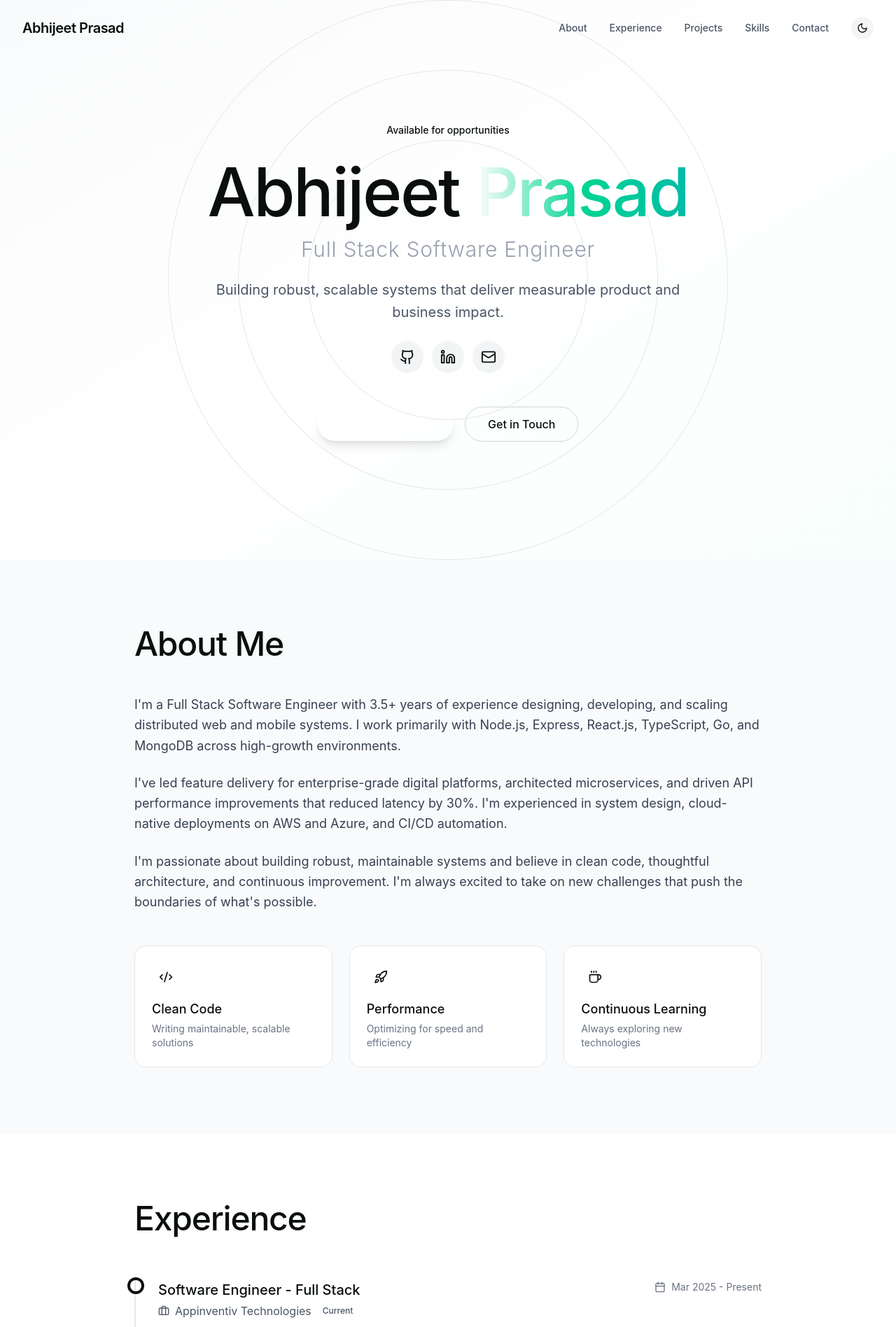
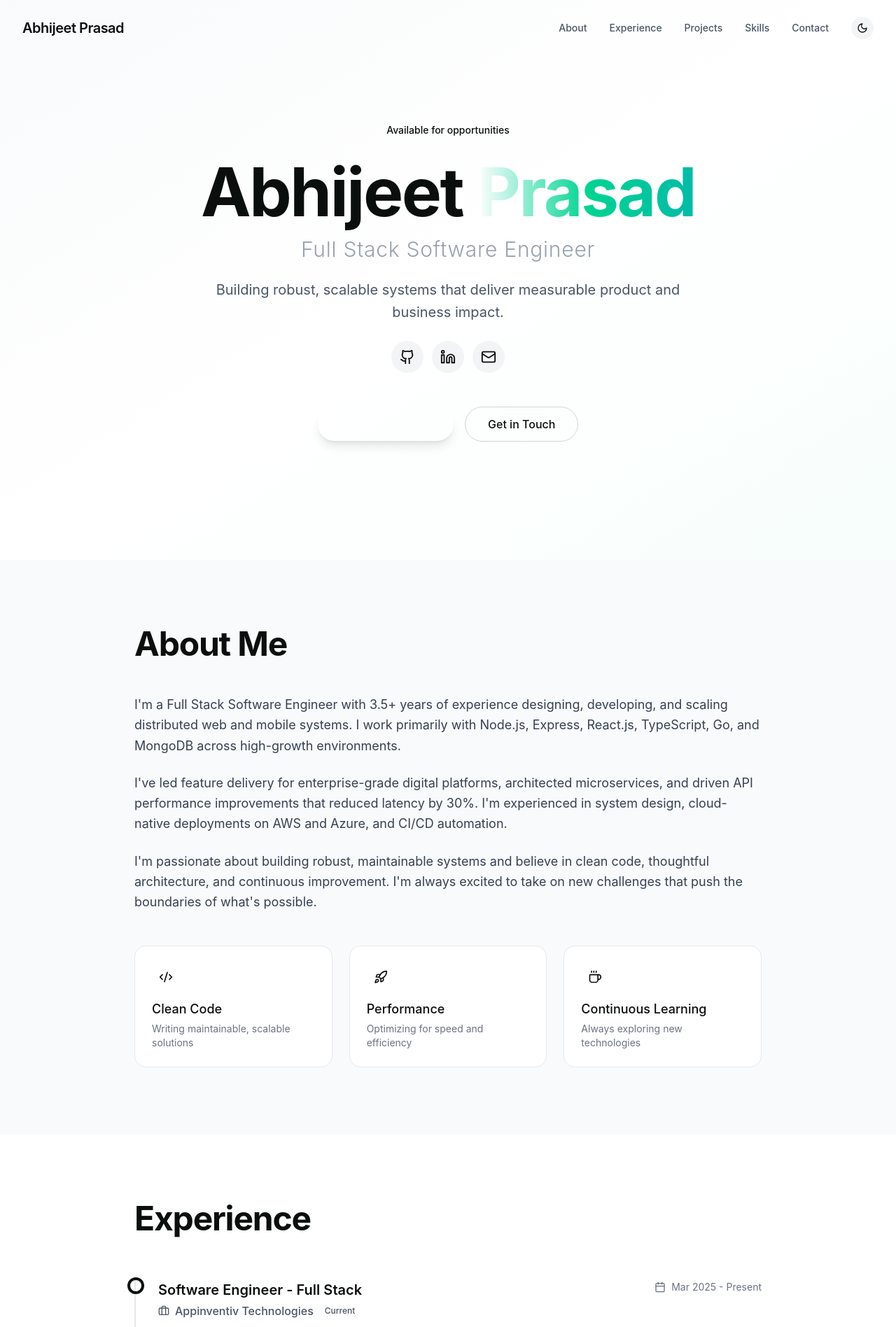
Before and after one commit to kudoabhijeet/portfolio, a Next.js app: page / in a window 1280 px wide. Shown: the top 1896 px of the page at 70% size. Built offline with nearby package versions, Linux system fonts and the light colour scheme.

Commit message:
version 2

```diff
--- a/package.json
+++ b/package.json
@@ -14,7 +14,9 @@
     "next": "^14.2.0",
     "next-themes": "0.4.6",
     "react": "18.3.1",
-    "react-dom": "18.3.1"
+    "react-dom": "18.3.1",
+    "simple-icons": "^16.22.0",
+    "tw-animate-css": "^1.4.0"
   },
   "devDependencies": {
     "@tailwindcss/postcss": "4.1.12",
--- a/src/app/components/About.tsx
+++ b/src/app/components/About.tsx
@@ -25,7 +25,7 @@ export function About() {
     <section id="about" className="py-24 px-6 lg:px-8 bg-gray-50 dark:bg-gray-900/50">
       <div className="max-w-4xl mx-auto">
         <motion.h2
-          className="text-4xl md:text-5xl tracking-tight mb-12"
+          className="text-4xl md:text-5xl font-bold tracking-tight mb-12"
           initial={{ opacity: 0, y: 20 }}
           whileInView={{ opacity: 1, y: 0 }}
           viewport={{ once: true }}
--- a/src/app/components/Contact.tsx
+++ b/src/app/components/Contact.tsx
@@ -41,7 +41,7 @@ export function Contact() {
     <section id="contact" className="py-24 px-6 lg:px-8 bg-gray-50 dark:bg-gray-900/50">
       <div className="max-w-4xl mx-auto">
         <motion.h2
-          className="text-4xl md:text-5xl tracking-tight mb-16"
+          className="text-4xl md:text-5xl font-bold tracking-tight mb-16"
           initial={{ opacity: 0, y: 20 }}
           whileInView={{ opacity: 1, y: 0 }}
           viewport={{ once: true }}
--- a/src/app/components/Experience.tsx
+++ b/src/app/components/Experience.tsx
@@ -1,21 +1,13 @@
 import { Briefcase, Calendar } from "lucide-react";
 import { motion } from "motion/react";
-
-interface ExperienceItem {
-  title: string;
-  company: string;
-  period: string;
-  description: string[];
-  current?: boolean;
-}
-
 import { experience as experiences } from "../data/portfolio";
 
-export function Experience() {  return (
+export function Experience() {
+  return (
     <section id="experience" className="py-24 px-6 lg:px-8">
       <div className="max-w-4xl mx-auto">
         <motion.h2
-          className="text-4xl md:text-5xl tracking-tight mb-16"
+          className="text-4xl md:text-5xl font-bold tracking-tight mb-16"
           initial={{ opacity: 0, y: 20 }}
           whileInView={{ opacity: 1, y: 0 }}
           viewport={{ once: true }}
@@ -40,12 +32,12 @@ export function Experience() {  return (
                     : "bg-gray-800 dark:bg-gray-300"
                 }`}
               />
-              <div className="mb-2 flex items-start justify-between flex-wrap gap-2">
+              <div className="mb-3 flex items-start justify-between flex-wrap gap-2">
                 <div>
-                  <h3 className="text-xl mb-1">{exp.title}</h3>
-                  <div className="flex items-center gap-2 text-gray-600 dark:text-gray-400 mb-2">
+                  <h3 className="text-xl font-semibold mb-1">{exp.title}</h3>
+                  <div className="flex items-center gap-2 text-gray-600 dark:text-gray-400">
                     <Briefcase size={16} />
-                    <span>{exp.company}</span>
+                    <span className="font-medium">{exp.company}</span>
                     {exp.current && (
                       <span className="px-2 py-0.5 bg-primary/10 text-primary text-xs font-medium rounded-full">
                         Current
@@ -58,6 +50,20 @@ export function Experience() {  return (
                   <span>{exp.period}</span>
                 </div>
               </div>
+
+              {exp.stack && (
+                <div className="flex flex-wrap gap-1.5 mb-4">
+                  {exp.stack.map((tech, i) => (
+                    <span
+                      key={i}
+                      className="px-2.5 py-0.5 bg-primary/8 text-primary text-xs font-medium rounded-full border border-primary/15"
+                    >
+                      {tech}
+                    </span>
+                  ))}
+                </div>
+              )}
+
               <ul className="space-y-2 text-gray-700 dark:text-gray-300">
                 {exp.description.map((item, i) => (
                   <li key={i} className="flex items-start gap-3">
--- a/src/app/components/Hero.tsx
+++ b/src/app/components/Hero.tsx
@@ -17,29 +17,14 @@ export function Hero() {
     >
       <div className="absolute inset-0 overflow-hidden pointer-events-none">
         <motion.div
-          className="absolute top-1/4 -left-32 w-96 h-96 bg-primary/10 rounded-full blur-3xl"
+          className="absolute top-1/4 -left-32 w-96 h-96 bg-primary/8 rounded-full blur-3xl"
           animate={{ y: [0, -30, 0], x: [0, 15, 0] }}
           transition={{ duration: 8, repeat: Infinity, ease: "easeInOut" }}
         />
         <motion.div
-          className="absolute bottom-1/4 -right-32 w-96 h-96 bg-primary/15 rounded-full blur-3xl"
+          className="absolute bottom-1/4 -right-32 w-96 h-96 bg-primary/10 rounded-full blur-3xl"
           animate={{ y: [0, 30, 0], x: [0, -15, 0] }}
           transition={{ duration: 10, repeat: Infinity, ease: "easeInOut" }}
-        />
-        <motion.div
-          className="absolute top-1/2 left-1/2 -translate-x-1/2 -translate-y-1/2 w-[800px] h-[800px] border border-primary/15 rounded-full"
-          animate={{ rotate: 360 }}
-          transition={{ duration: 60, repeat: Infinity, ease: "linear" }}
-        />
-        <motion.div
-          className="absolute top-1/2 left-1/2 -translate-x-1/2 -translate-y-1/2 w-[600px] h-[600px] border border-primary/10 rounded-full"
-          animate={{ rotate: -360 }}
-          transition={{ duration: 45, repeat: Infinity, ease: "linear" }}
-        />
-        <motion.div
-          className="absolute top-1/2 left-1/2 -translate-x-1/2 -translate-y-1/2 w-[400px] h-[400px] border border-primary/8 rounded-full"
-          animate={{ rotate: 360 }}
-          transition={{ duration: 30, repeat: Infinity, ease: "linear" }}
         />
       </div>
 
@@ -59,7 +44,7 @@ export function Hero() {
 
         <div className="mb-6">
           <motion.h1
-            className="text-5xl md:text-7xl lg:text-8xl tracking-tight mb-4"
+            className="text-5xl md:text-7xl lg:text-8xl font-bold tracking-tight mb-4"
             initial={{ opacity: 0, y: 30 }}
             animate={{ opacity: 1, y: 0 }}
             transition={{ duration: 0.8, ease: "easeOut" }}
--- a/src/app/data/portfolio.ts
+++ b/src/app/data/portfolio.ts
@@ -33,6 +33,14 @@ export const experience = [
     company: "Appinventiv Technologies",
     period: "Mar 2025 - Present",
     current: true,
+    stack: [
+      "React",
+      "Node.js",
+      "TypeScript",
+      "PostgreSQL",
+      "MongoDB",
+      "NestJS",
+    ],
     description: [
       "Led full-stack development for OmniCentral and EmaarMind, enterprise-grade digital platforms for Emaar, using React, Node.js, TypeScript, and PostgreSQL/MongoDB",
       "Designed and implemented RESTful APIs and real-time event-driven features, improving system performance and reducing latency across client-server communications",
@@ -45,6 +53,14 @@ export const experience = [
     company: "Advanced Adventure Gear Technologies",
     period: "Jun 2024 - Feb 2025",
     current: false,
+    stack: [
+      "Node.js",
+      "Go",
+      "PostgreSQL",
+      "Redis",
+      "React Native",
+      "GitHub Actions",
+    ],
     description: [
       "Built and launched JourneyX, a cross-platform travel management app, reaching 1,000+ installs within 90 days",
       "Designed scalable backend microservices with Node.js, Go, PostgreSQL, and Redis, achieving a 30% improvement in API latency",
@@ -57,6 +73,7 @@ export const experience = [
     company: "Surface Modification Technologies",
     period: "Jan 2022 - Jun 2024",
     current: false,
+    stack: ["REST APIs", "SQL", "ERP", "TCS ION"],
     description: [
       "Deployed TCS ION ERP across 3 branches, automating 10+ workflows and reducing operational delays by 40%",
       "Gathered business requirements, led end-to-end solution delivery, and supported post-launch operations",
@@ -69,43 +86,25 @@ export interface ProjectData {
   title: string;
   description: string;
   technologies: string[];
-  imageUrl: string;
+  gradient: string;
   liveUrl?: string;
   githubUrl?: string;
 }
 
 export const projects: ProjectData[] = [
   {
-    title: "OmniCentral & EmaarMind",
+    title: "GetBetterAtDev",
     description:
       "Enterprise-grade digital platforms for Emaar — built with React, Node.js, TypeScript, and PostgreSQL/MongoDB. Features real-time event-driven architecture and third-party API integrations.",
     technologies: ["React", "Node.js", "TypeScript", "PostgreSQL", "MongoDB"],
-    imageUrl:
-      "https://images.unsplash.com/photo-1486406146926-c627a92ad1ab?w=800&h=450&fit=crop&q=80",
+    gradient: "from-blue-600 to-violet-700",
   },
   {
-    title: "JourneyX",
+    title: "URL Shortener",
     description:
       "Cross-platform travel management app that reached 1,000+ installs within 90 days. Scalable backend microservices with 30% improvement in API latency.",
     technologies: ["Node.js", "Go", "PostgreSQL", "Redis", "React Native"],
-    imageUrl:
-      "https://images.unsplash.com/photo-1488646953014-85cb44e25828?w=800&h=450&fit=crop&q=80",
-  },
-  {
-    title: "Emaar Malls Modernization",
-    description:
-      "Converted a legacy .NET monolith into a NestJS-based microservices architecture, enhancing scalability, modularity, and deployment efficiency.",
-    technologies: ["NestJS", "TypeScript", "Docker", "Microservices"],
-    imageUrl:
-      "https://images.unsplash.com/photo-1558494949-ef010cbdcc31?w=800&h=450&fit=crop&q=80",
-  },
-  {
-    title: "TCS ION ERP Deployment",
-    description:
-      "Deployed enterprise ERP across 3 branches, automating 10+ workflows and reducing operational delays by 40% through optimized queries and REST APIs.",
-    technologies: ["REST APIs", "SQL", "ERP", "Automation"],
-    imageUrl:
-      "https://images.unsplash.com/photo-1460925895917-afdab827c52f?w=800&h=450&fit=crop&q=80",
+    gradient: "from-emerald-500 to-teal-700",
   },
 ];
 
--- a/src/app/layout.tsx
+++ b/src/app/layout.tsx
@@ -1,12 +1,12 @@
 import type { Metadata } from 'next';
-import { Inter } from 'next/font/google';
+import { Figtree } from 'next/font/google';
 import { ThemeProvider } from './components/ThemeProvider';
 import { personalInfo } from './data/portfolio';
 import '@/styles/index.css';
 
-const inter = Inter({
+const figtree = Figtree({
   subsets: ['latin'],
-  variable: '--font-inter',
+  variable: '--font-figtree',
   display: 'swap',
 });
 
@@ -26,7 +26,7 @@ export default function RootLayout({
   children: React.ReactNode;
 }) {
   return (
-    <html lang="en" className={inter.variable} suppressHydrationWarning>
+    <html lang="en" className={figtree.variable} suppressHydrationWarning>
       <body className="antialiased">
         <ThemeProvider>{children}</ThemeProvider>
       </body>
--- a/src/styles/theme.css
+++ b/src/styles/theme.css
@@ -85,7 +85,7 @@
 }
 
 @theme inline {
-  --font-sans: var(--font-inter), ui-sans-serif, system-ui, -apple-system, sans-serif;
+  --font-sans: var(--font-figtree), ui-sans-serif, system-ui, -apple-system, sans-serif;
   --color-background: var(--background);
   --color-foreground: var(--foreground);
   --color-card: var(--card);
```
Also changed, not shown: src/app/components/Projects.tsx (+28 -31 lines), src/app/components/Skills.tsx (+73 -29 lines), 2 other files (tests, documents, lock files or other folders).
